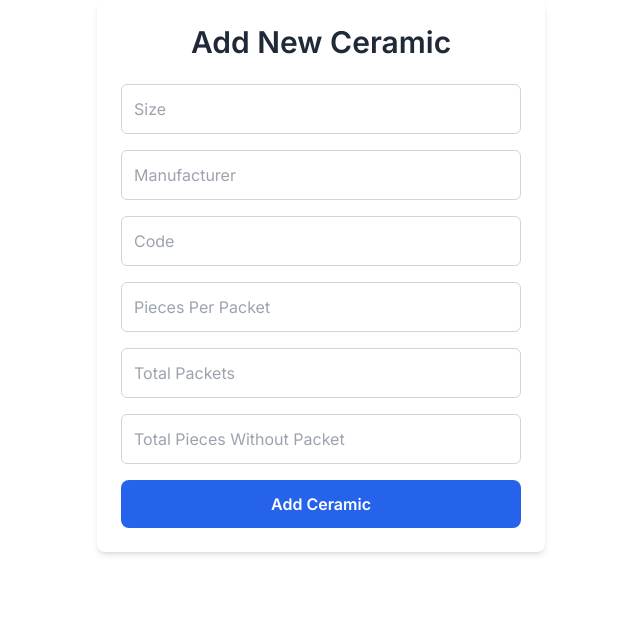
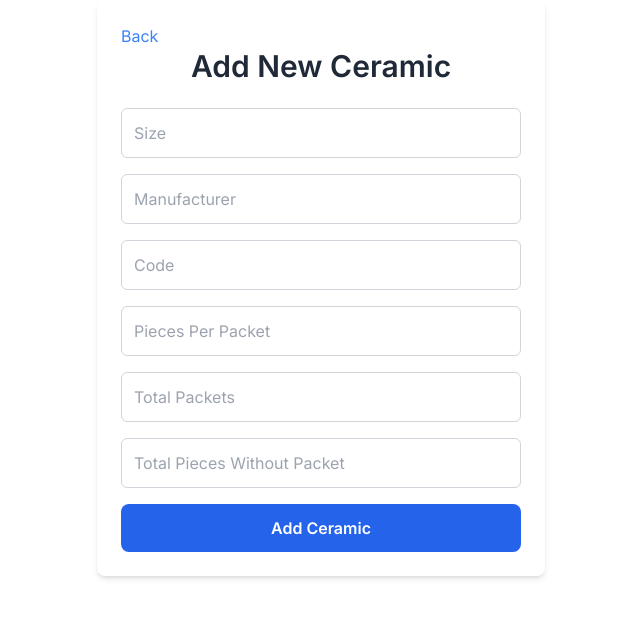
Before and after one commit to tsegaye27/ceramics-store, a Next.js app: page /ceramics/add in a window 1280 px wide. Shown: the top 618 px of the page, without its empty margins (319-959 px from the left). Built offline with nearby package versions, Linux system fonts and the light colour scheme.

Commit message:
Refactor CeramicForm component to add a back button

```diff
--- a/app/ceramics/add/page.tsx
+++ b/app/ceramics/add/page.tsx
@@ -1,4 +1,5 @@
 "use client";
+import Link from "next/link";
 import { useState } from "react";
 
 const CeramicForm = () => {
@@ -38,6 +39,9 @@ const CeramicForm = () => {
 
   return (
     <div className="p-6 max-w-md mx-auto bg-white rounded-lg shadow-md">
+      <Link href="/ceramics" className="text-blue-500">
+        Back
+      </Link>
       <h1 className="text-3xl font-semibold text-center text-gray-800 mb-6">
         Add New Ceramic
       </h1>
```
